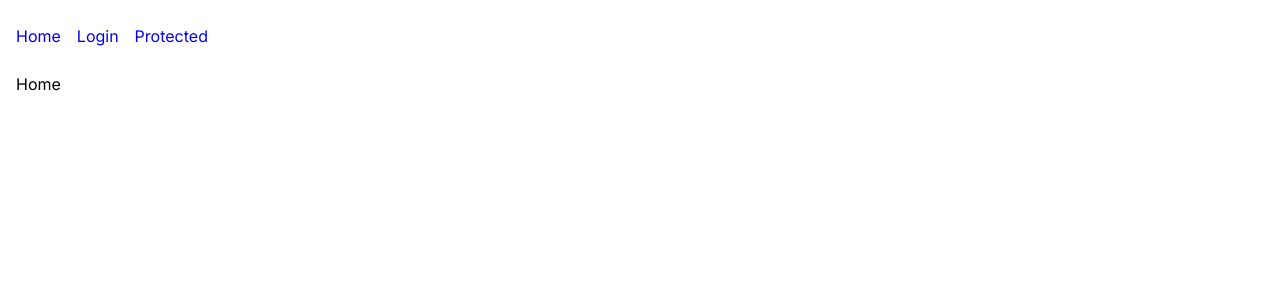
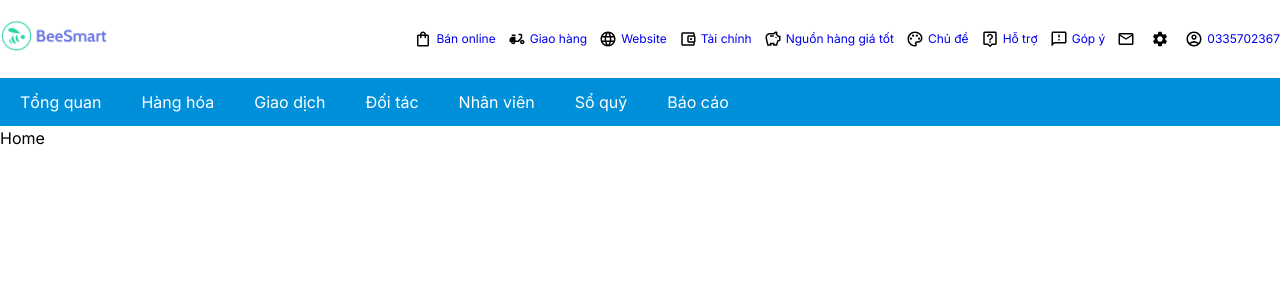
Before and after one commit to khangnguyen2100/store-management-system, a React (Create React App) app: page / in a window 1280 px wide. Shown: the top 300 px of the page. Built offline with nearby package versions, Linux system fonts and the light colour scheme.

Commit message:
add layout

```diff
--- a/package.json
+++ b/package.json
@@ -6,6 +6,7 @@
     "@types/node": "^16.18.52",
     "@types/react": "^18.2.21",
     "@types/react-dom": "^18.2.7",
+    "@typescript-eslint/eslint-plugin": "^6.7.2",
     "antd": "^5.9.1",
     "clsx": "^2.0.0",
     "eslint": "^8.49.0",
@@ -46,7 +47,7 @@
   },
   "devDependencies": {
     "@types/react-resizable": "^3.0.4",
-    "@typescript-eslint/parser": "^6.7.0",
+    "@typescript-eslint/parser": "^6.7.2",
     "eslint-config-prettier": "^9.0.0",
     "eslint-import-resolver-typescript": "^3.6.0",
     "eslint-plugin-import": "^2.28.1",
--- a/src/App.tsx
+++ b/src/App.tsx
@@ -4,7 +4,7 @@ import React from 'react';
 import { BrowserRouter } from 'react-router-dom';
 import { SnackbarProvider } from 'notistack';
 
-import MainLayout from 'src/components/Layout/MainLayout';
+import MainLayout from 'src/Layout/MainLayout';
 import MainRoutes from 'src/routes/routes';
 
 import { AuthProvider } from './routes/AuthContext';
--- /dev/null
+++ b/src/Layout/MainLayout.tsx
@@ -0,0 +1,18 @@
+import React from 'react';
+
+import AdminHeader from 'src/components/Header/Header';
+
+type Props = {
+  children: React.JSX.Element;
+};
+
+const MainLayout = (props: Props) => {
+  return (
+    <div className='flex flex-col'>
+      <AdminHeader></AdminHeader>
+      <main className='w-full'>{props.children}</main>
+    </div>
+  );
+};
+
+export default MainLayout;
--- /dev/null
+++ b/src/components/Header/Header.tsx
@@ -0,0 +1,89 @@
+import {
+  MdOutlineAccountBalanceWallet,
+  MdOutlineSavings,
+  MdOutlineColorLens,
+  MdOutlineLiveHelp,
+  MdOutlineFeedback,
+  MdOutlineMail,
+  MdOutlineAccountCircle,
+  MdDeliveryDining,
+  MdOutlineShoppingBag,
+  MdLanguage,
+  MdSettings,
+} from 'react-icons/md';
+import { IconType } from 'react-icons';
+
+type NavbarLinkType = {
+  title: string;
+  linkTo: string;
+};
+import { Link } from 'react-router-dom';
+
+const NavbarLinks: NavbarLinkType[] = [
+  { title: 'Tổng quan', linkTo: '#!' },
+  { title: 'Hàng hóa', linkTo: '#!' },
+  { title: 'Giao dịch', linkTo: '#!' },
+  { title: 'Đối tác', linkTo: '#!' },
+  { title: 'Nhân viên', linkTo: '#!' },
+  { title: 'Sổ quỹ', linkTo: '#!' },
+  { title: 'Báo cáo', linkTo: '#!' },
+];
+type TopHeaderLinksType = {
+  icon: IconType;
+  title?: string;
+  linkTo: string;
+};
+const TopHeaderLinks: TopHeaderLinksType[] = [
+  { icon: MdOutlineShoppingBag, title: 'Bán online', linkTo: '#!' },
+  { icon: MdDeliveryDining, title: 'Giao hàng', linkTo: '#!' },
+  { icon: MdLanguage, title: 'Website', linkTo: '#!' },
+  { icon: MdOutlineAccountBalanceWallet, title: 'Tài chính', linkTo: '#!' },
+  { icon: MdOutlineSavings, title: 'Nguồn hàng giá tốt', linkTo: '#!' },
+  { icon: MdOutlineColorLens, title: 'Chủ đề', linkTo: '#!' },
+  { icon: MdOutlineLiveHelp, title: 'Hỗ trợ', linkTo: '#!' },
+  { icon: MdOutlineFeedback, title: 'Góp ý', linkTo: '#!' },
+  { icon: MdOutlineMail, linkTo: '#!' },
+  { icon: MdSettings, linkTo: '#!' },
+  { icon: MdOutlineAccountCircle, title: '0335702367', linkTo: '#!' },
+];
+function AdminHeader() {
+  return (
+    <>
+      <div className='container flex items-center justify-between px-4 py-5 xld:px-0'>
+        <div>
+          <img src='/logo.png' className='h-8 w-auto' />
+        </div>
+        <div></div>
+        <div className='flex gap-x-3'>
+          {TopHeaderLinks.map((item, index) => {
+            return (
+              <div key={index} className='flex items-center gap-x-1'>
+                <item.icon size={18}></item.icon>
+                <Link to={item.linkTo} className='text-xs'>
+                  {item.title}
+                </Link>
+              </div>
+            );
+          })}
+        </div>
+      </div>
+      <div className='w-full bg-[#0090DA] xld:px-0'>
+        <div className='mx-auto flex max-w-xl'>
+          {NavbarLinks.map((item, index) => {
+            return (
+              <Link
+                to={item.linkTo}
+                key={index}
+                className='px-5 py-3 text-white hover:bg-[#0078b6]'
+              >
+                {item.title}
+              </Link>
+            );
+          })}
+        </div>
+      </div>
+    </>
+  );
+}
+
+export default AdminHeader;
--- a/src/components/Layout/MainLayout.tsx
+++ /dev/null
@@ -1,21 +0,0 @@
-import React from 'react';
-import { Link } from 'react-router-dom';
-
-type Props = {
-  children: React.JSX.Element;
-};
-
-const MainLayout = (props: Props) => {
-  return (
-    <div className='container flex flex-col'>
-      <nav className='flex-center my-6 gap-4'>
-        <Link to='/'>Home</Link>
-        <Link to='/login'>Login</Link>
-        <Link to='/protected'>Protected</Link>
-      </nav>
-      <main className='w-full'>{props.children}</main>
-    </div>
-  );
-};
-
-export default MainLayout;
--- a/src/pages/Home.tsx
+++ b/src/pages/Home.tsx
@@ -1,5 +1,3 @@
-import React from 'react';
-
 const Home = () => {
   return <div>Home</div>;
 };
```
Also changed, not shown: .eslintrc.json, 2 other files (tests, documents, lock files or other folders).
